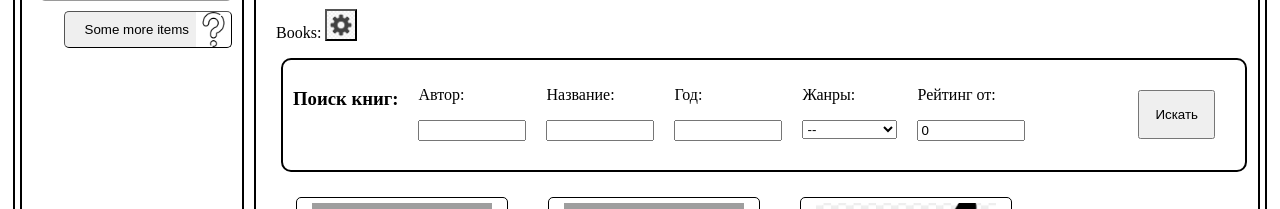
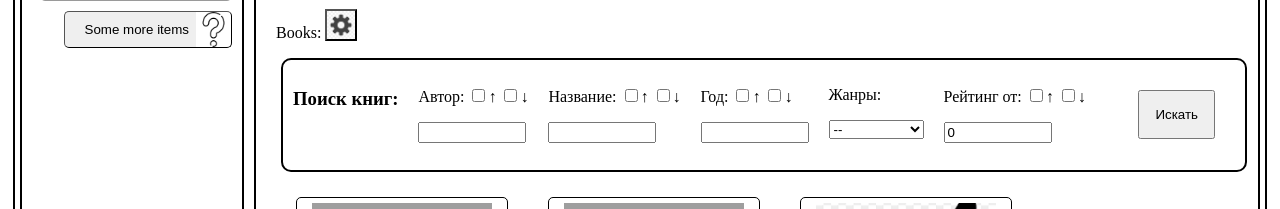
Before and after one commit to NoobPsycho100/AngDreemTeam3.0, an Angular app: page / in a window 1280 px wide. Both pictures are taken after a click on the button 341 px from the left and 254 px from the top of the page. Shown: the part 230-439 px from the top of the page. Built offline with nearby package versions, Linux system fonts and the light colour scheme; grey boxes are pictures that could not be loaded.

Commit message:
Added sorting for books

```diff
--- a/src/core/booksProvider.ts
+++ b/src/core/booksProvider.ts
@@ -1,14 +1,16 @@
 import { AllBooks } from '../mock/books.mock';
 import { Book } from './books';
 
+export type SortDirection = 'asc' | 'desc' | null;
+
 export type Ordering<T> = {
     SortParam: keyof T;
-    SortDirection: 'asc' | 'desc';
+    SortDirection: SortDirection;
 };
 
 export type Filtering<T> = {
     FilterParam: keyof T;
-    FilterValue: any;
+    FilterValue: any | null;
 };
 
 export class BooksProvider
@@ -27,25 +29,49 @@ export class BooksProvider
         var books = [...AllBooks];
         for (let filter of filters)
         {
-            if (filter.FilterParam === 'author')
+            if (filter.FilterParam === 'author' && filter.FilterValue)
             {
                 books = books.filter(x => x.author.indexOf(filter.FilterValue) >= 0);
             }
-            if (filter.FilterParam === 'title')
+            if (filter.FilterParam === 'title' && filter.FilterValue)
             {
                 books = books.filter(x => x.title.indexOf(filter.FilterValue) >= 0);
             }
-            if (filter.FilterParam === 'genres')
+            if (filter.FilterParam === 'genres' && filter.FilterValue)
             {
                 books = books.filter(x => x.genres.indexOf(filter.FilterValue) >= 0);
             }
-            if (filter.FilterParam === 'rating')
+            if (filter.FilterParam === 'rating' && filter.FilterValue)
             {
                 books = books.filter(x => x.rating >= filter.FilterValue);
             }
-            if (filter.FilterParam === 'year')
+            if (filter.FilterParam === 'year' && filter.FilterValue)
             {
                 books = books.filter(x => x.year == filter.FilterValue);
+            }
+        }
+
+        //debugger;
+
+        for (let order of orderBy)
+        {
+            let direction = order.SortDirection === 'desc' ? -1 : 1;
+
+            if (order.SortParam === 'author' && order.SortDirection)
+            {
+                books = books.sort((x, y) => direction * (x.author > y.author ? 1 : -1));
+            }
+            if (order.SortParam === 'title' && order.SortDirection)
+            {
+                books = books.sort((x, y) => direction * (x.title > y.title ? 1 : -1));
+            }
+            if (order.SortParam === 'rating' && order.SortDirection)
+            {
+                books = books.sort((x, y) => direction * (x.rating > y.rating ? 1 : -1));
+            }
+            if (order.SortParam === 'year' && order.SortDirection)
+            {
+                books = books.sort((x, y) => direction * (x.year > y.year ? 1 : -1));
             }
         }
 
--- a/src/features/books/books-panel.html
+++ b/src/features/books/books-panel.html
@@ -3,18 +3,29 @@
 {
     <div class="search-panel panel">
         <div class="search-param"><h3>Поиск книг:</h3></div>
-        <div class="search-param"><p>Автор:</p><p><input type="text" #searchAuthor [(ngModel)]="searchAuthorValue"/></p></div>
-        <div class="search-param"><p>Название:</p><p><input type="text" #searchTitle [(ngModel)]="searchTitleValue"/></p></div>
-        <div class="search-param"><p>Год:</p><p><input type="text" #searchYear [(ngModel)]="searchYearValue"/></p></div>
-        <div class="search-param"><p>Жанры:</p><p>
-            <select #searchGenres (change)="onSelectGenre(searchGenres.value);">
-                <option value="{{null}}">--</option>
-                @for(genre of genres; track genre)
-                {
-                <option value="{{genre}}">{{genre}}</option>
-                }
-            </select></p></div>
-        <div class="search-param"><p>Рейтинг от:</p><p><input type="number" #searchRating [(ngModel)]="searchRatingValue"/></p></div>
+        <div class="search-param">
+            <p>Автор: <sort-control [(sortDirection)]="sortAuthorDirection" /></p>
+            <p><input type="text" #searchAuthor [(ngModel)]="searchAuthorValue"/></p>
+        </div>
+        <div class="search-param">
+            <p>Название: <sort-control [(sortDirection)]="sortTitleDirection" /></p>
+            <p><input type="text" #searchTitle [(ngModel)]="searchTitleValue"/></p></div>
+        <div class="search-param">
+            <p>Год: <sort-control [(sortDirection)]="sortYearDirection" /></p>
+            <p><input type="text" #searchYear [(ngModel)]="searchYearValue"/></p></div>
+        <div class="search-param">
+            <p>Жанры:</p>
+            <p><select #searchGenres (change)="onSelectGenre(searchGenres.value);">
+                    <option value="{{null}}">--</option>
+                    @for(genre of genres; track genre)
+                    {
+                    <option value="{{genre}}">{{genre}}</option>
+                    }
+                </select></p>
+        </div>
+        <div class="search-param">
+            <p>Рейтинг от: <sort-control [(sortDirection)]="sortRatingDirection" /></p>
+            <p><input type="number" #searchRating [(ngModel)]="searchRatingValue"/></p></div>
         <button id="search" (click)="search()">Искать</button>
     </div>
 }
--- a/src/features/books/books-panel.less
+++ b/src/features/books/books-panel.less
@@ -25,6 +25,10 @@
 {
     width: 100px;
 }
+.search-panel .search-param input[type=checkbox]
+{
+    width: auto;
+}
 
 .search-panel #search
 {
--- a/src/features/books/books-panel.ts
+++ b/src/features/books/books-panel.ts
@@ -1,14 +1,13 @@
 import { Component } from '@angular/core';
 import { BookCardComponent } from './book-card';
-import { BooksProvider, Filtering, Ordering } from '../../core/booksProvider';
+import { BooksProvider, Filtering, Ordering, SortDirection } from '../../core/booksProvider';
 import { Book, AllGenres, GenreEnum } from '../../core/books';
 import { FormsModule } from "@angular/forms";
-
-type ValueOf<T> = T[keyof T];
+import { SortControl } from './sort-control';
 
 @Component({
   selector: 'books-panel',
-  imports: [BookCardComponent, FormsModule],
+  imports: [BookCardComponent, FormsModule, SortControl],
   templateUrl: './books-panel.html',
   styleUrl: './books-panel.less'
 })
@@ -27,6 +26,11 @@ export class BooksPanel {
   protected searchRatingValue: number = 0;
   protected searchGenreValue: GenreEnum | null = null;
 
+  protected sortAuthorDirection: SortDirection = null;
+  protected sortTitleDirection: SortDirection = null;
+  protected sortYearDirection: SortDirection = null;
+  protected sortRatingDirection: SortDirection = null;
+
   protected collapseSettings()
   {
     this.isSeetingsCollapsed = !this.isSeetingsCollapsed;
@@ -42,26 +46,16 @@ export class BooksPanel {
     let filters: Filtering<Book>[] = [];
     let orders: Ordering<Book>[] = [];
 
-    if (this.searchAuthorValue)
-    {
-      filters.push({FilterParam: 'author', FilterValue: this.searchAuthorValue});
-    }
-    if (this.searchTitleValue)
-    {
-      filters.push({FilterParam: 'title', FilterValue: this.searchTitleValue});
-    }
-    if (this.searchYearValue)
-    {
-      filters.push({FilterParam: 'year', FilterValue: this.searchYearValue});
-    }
-    if (this.searchRatingValue)
-    {
-      filters.push({FilterParam: 'rating', FilterValue: this.searchRatingValue});
-    }
-    if (this.searchGenreValue)
-    {
-      filters.push({FilterParam: 'genres', FilterValue: this.searchGenreValue});
-    }
+    filters.push({FilterParam: 'author', FilterValue: this.searchAuthorValue});
+    filters.push({FilterParam: 'title', FilterValue: this.searchTitleValue});
+    filters.push({FilterParam: 'year', FilterValue: this.searchYearValue});
+    filters.push({FilterParam: 'rating', FilterValue: this.searchRatingValue});
+    filters.push({FilterParam: 'genres', FilterValue: this.searchGenreValue});
+
+    orders.push({SortParam: 'author', SortDirection: this.sortAuthorDirection});
+    orders.push({SortParam: 'title', SortDirection: this.sortTitleDirection});
+    orders.push({SortParam: 'year', SortDirection: this.sortYearDirection});
+    orders.push({SortParam: 'rating', SortDirection: this.sortRatingDirection});
 
     this.books = this.booksProvider.SearchBooks(filters, orders, 10, 0);
   }
--- /dev/null
+++ b/src/features/books/sort-control.html
@@ -0,0 +1,4 @@
+<input type="checkbox" #ascCheckbox
+    (change)="descCheckbox.checked = false; onSortDirectionChanged(sortDirection = ascCheckbox.checked ? 'asc' : null);" />↑
+<input type="checkbox" #descCheckbox
+    (change)="ascCheckbox.checked = false; onSortDirectionChanged(sortDirection = descCheckbox.checked ? 'desc' : null);" />↓
--- /dev/null
+++ b/src/features/books/sort-control.ts
@@ -0,0 +1,20 @@
+import { Component, EventEmitter, Input, Output } from '@angular/core';
+import { FormsModule } from "@angular/forms";
+import { SortDirection } from '../../core/booksProvider';
+
+@Component({
+  selector: 'sort-control',
+  imports: [FormsModule],
+  templateUrl: './sort-control.html'
+})
+export class SortControl {
+
+  @Input() public sortDirection: SortDirection = null;
+  @Output() public sortDirectionChange = new EventEmitter<SortDirection>();
+
+  protected onSortDirectionChanged(direction: SortDirection)
+  {
+    this.sortDirection = direction;
+    this.sortDirectionChange.emit(this.sortDirection);
+  }
+}
```
